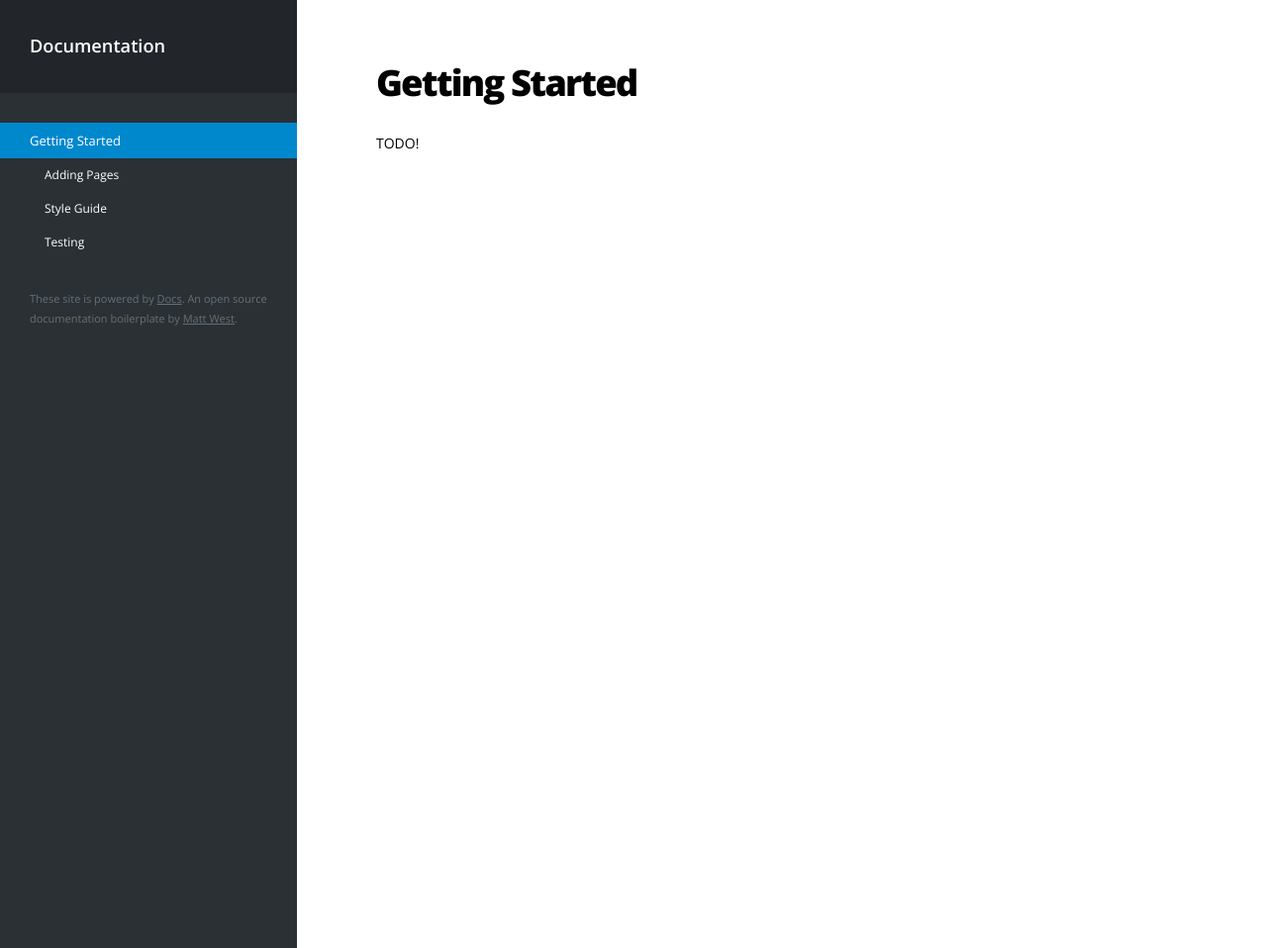
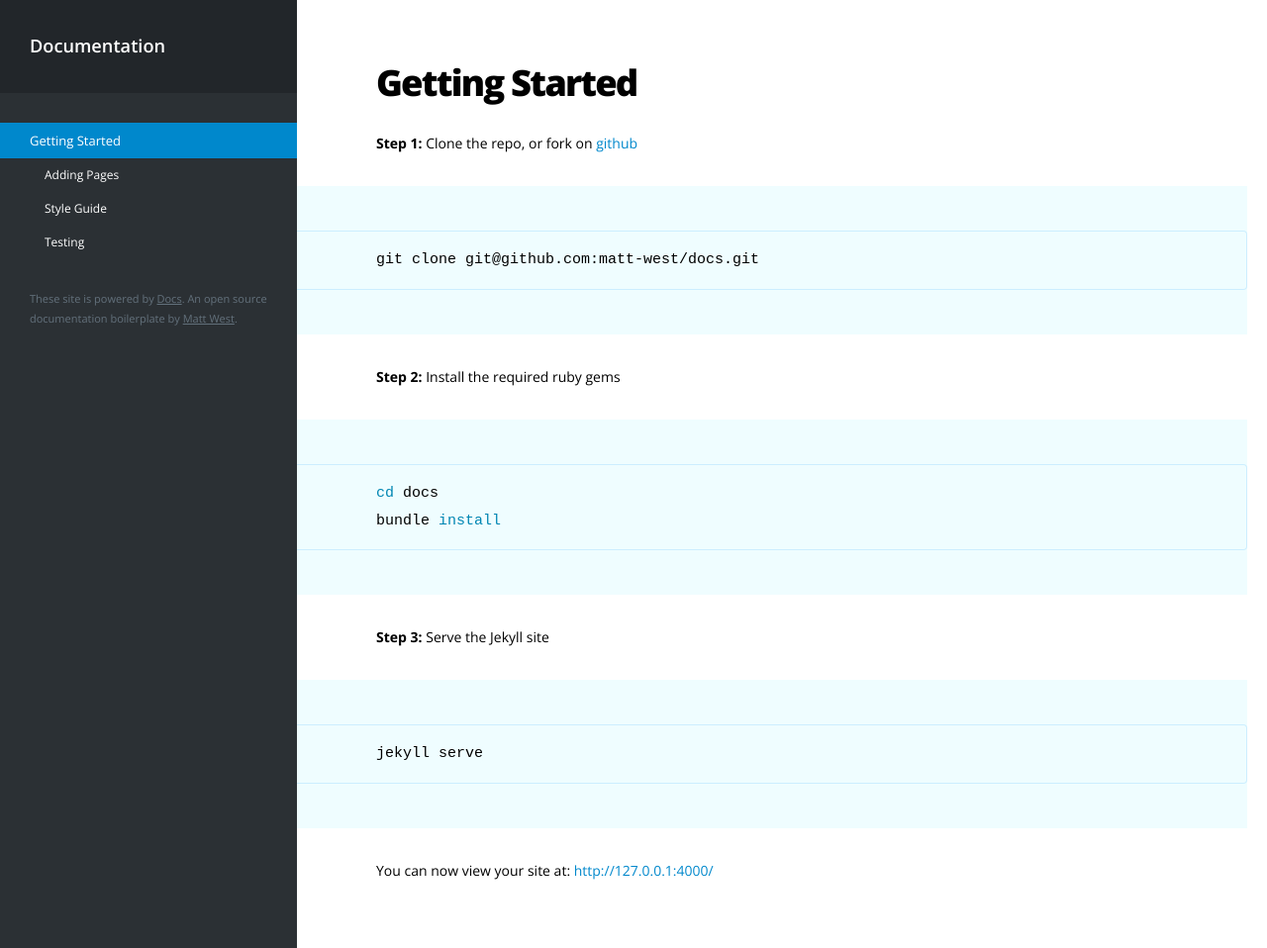
Before and after one commit to matt-west/docs, a Jekyll site: the page built from _getting-started/index.md, in a window 1280 px wide and 958 px high. Shown: the whole window at 99% size. Built offline with Jekyll 4.4.1, drawn with Linux system fonts in a browser that asks for light colours.

Commit message:
Updated getting started page. Fixes #2

````diff
--- a/_getting-started/index.md
+++ b/_getting-started/index.md
@@ -3,4 +3,25 @@ layout: page
 title: Getting Started
 ---
 
-TODO!
+
+
+**Step 1:** Clone the repo, or fork on [github](https://github.com/matt-west/docs)
+
+```bash
+git clone git@github.com:matt-west/docs.git
+```
+
+**Step 2:** Install the required ruby gems
+
+```bash
+cd docs
+bundle install
+```
+
+**Step 3:** Serve the Jekyll site
+
+```bash
+jekyll serve
+```
+
+You can now view your site at: [http://127.0.0.1:4000/](http://127.0.0.1:4000/)
````
